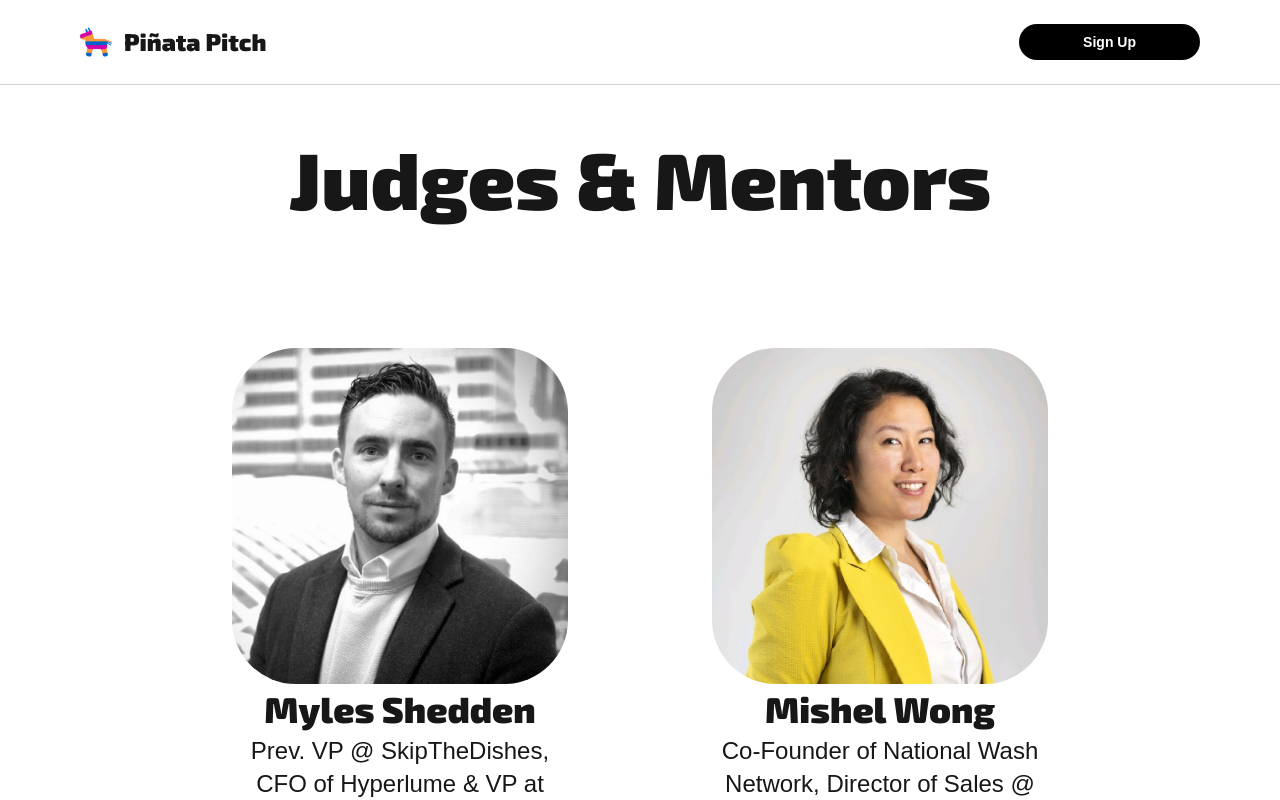
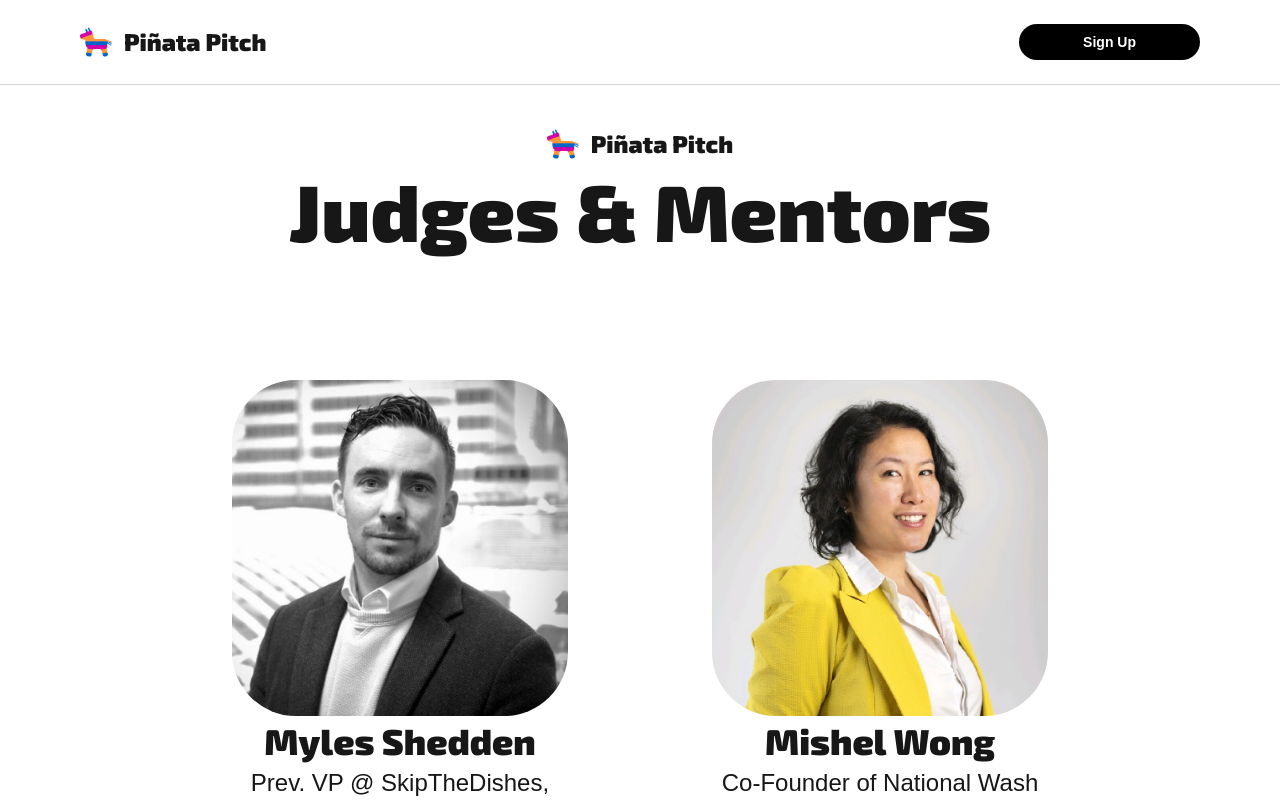
Before and after one commit to billxby/pinatapitch.tech, a Next.js app: page /mentors in a window 1280 px wide. Shown: the top 800 px of the page. Built offline with nearby package versions, Linux system fonts and the light colour scheme.

Commit message:
feat: finish mentors page

```diff
--- a/app/components/Mentors.tsx
+++ b/app/components/Mentors.tsx
@@ -51,10 +51,25 @@ const mentors: Mentor[] = [
 
 const MentorsJudges: React.FC = () => {
   return (
-    <section className="mt-32 px-[5%] 3xl:mt-40">
+    <section className="mt-32 flex flex-col items-center px-[5%] 3xl:mt-48">
+      <div
+        className={clsx(
+          "hidden text-2xl font-black md:flex md:flex-row md:items-center lg:gap-1 3xl:gap-2 3xl:text-3xl",
+          exo2.className
+        )}
+      >
+        <Image
+          src="/images/Pinata Pitch Logo 2.png"
+          alt="Piñata Pitch"
+          width="60"
+          height="46"
+          className="mr-2 h-8 w-fit object-contain 3xl:h-11"
+        />
+        Piñata Pitch
+      </div>
       <h1
         className={clsx(
-          "text-center text-6xl font-black leading-tight md:my-8 md:text-[5rem]",
+          "text-center text-6xl font-black leading-tight md:text-[5rem]",
           exo2.className
         )}
       >
```
